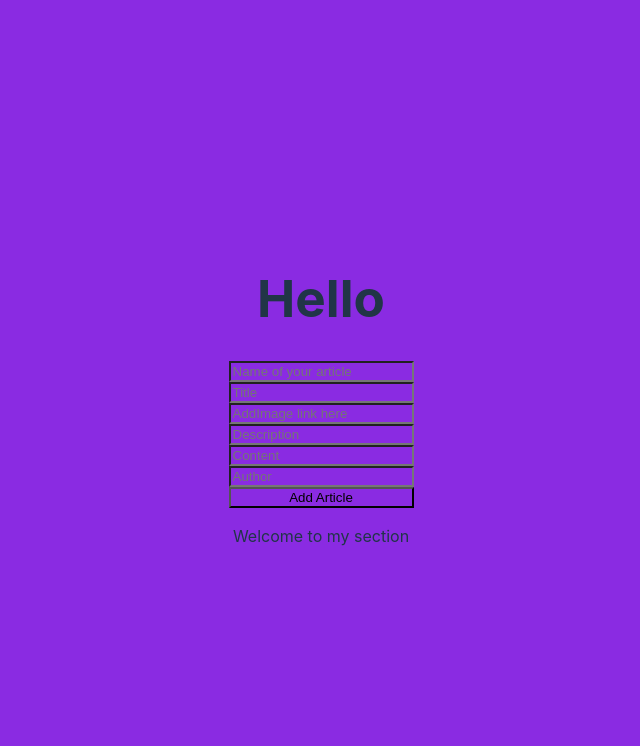
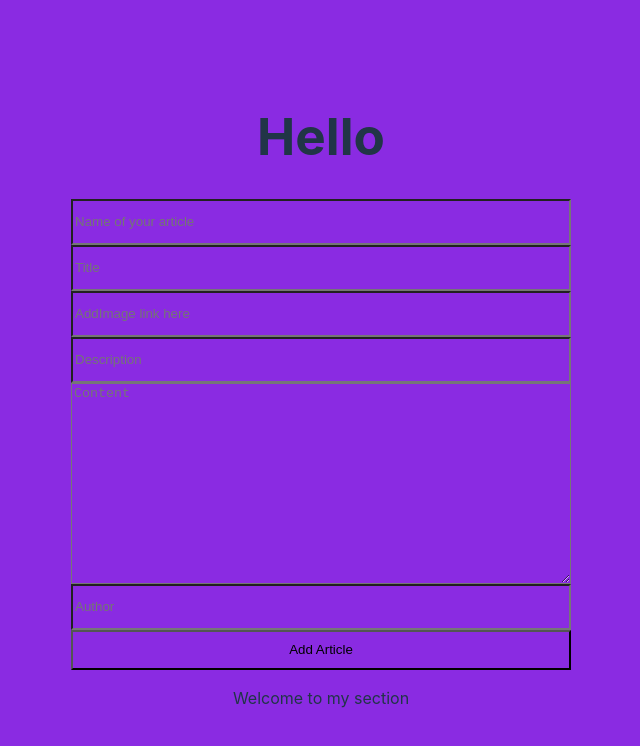
Before and after one commit to MorrisonWanja/Health-Article-App, a React (Vite) app: page / in a window 1280 px wide. Shown: the top 746 px of the page, without its empty margins (319-959 px from the left). Built offline with nearby package versions, Linux system fonts and the light colour scheme.

Commit message:
Project in progress

```diff
--- a/src/Components/AddArticle.jsx
+++ b/src/Components/AddArticle.jsx
@@ -59,7 +59,7 @@ function AddArticle(){
          value={description}
          onChange={(e) => setDescription(e.target.value)}
          autoComplete="off" required/>
-         <input type="text" name="content" placeholder="Content"
+         <textarea type="text"className="content-input-area" rows="13" name="content" placeholder="Content"
          value={content}
          onChange={(e) => setContent(e.target.value)} autoComplete="off" required />
          <input type="text" name="author" placeholder="Author"
--- a/src/Components/Style.css
+++ b/src/Components/Style.css
@@ -4,5 +4,10 @@
 .new-article{
     display: flex;
     flex-direction: column;
+    width: 500px;
     background-color: rgb(150, 6, 6);
+    border-radius: 8px;
 }
+.new-article input{
+    height:40px;
+}
```
